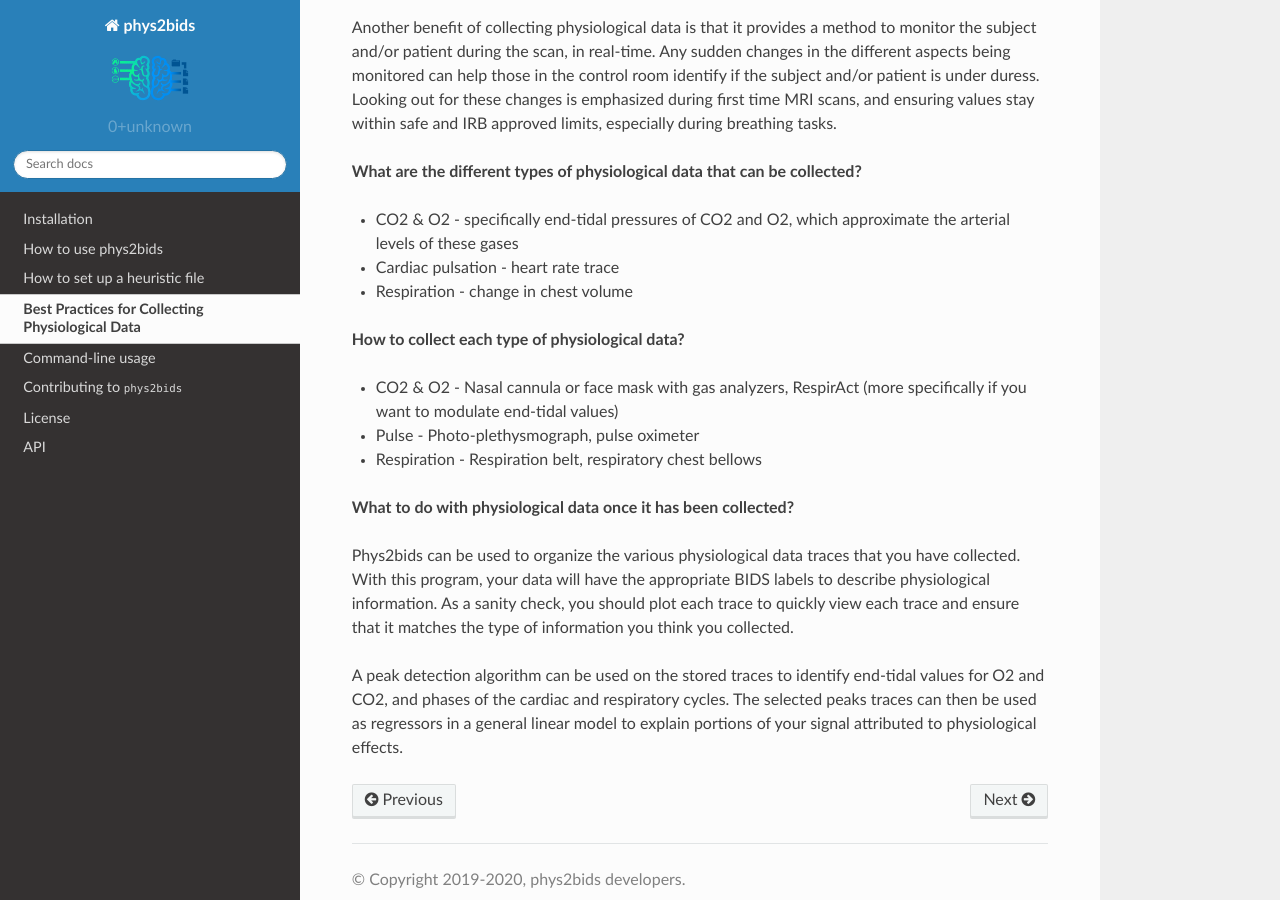
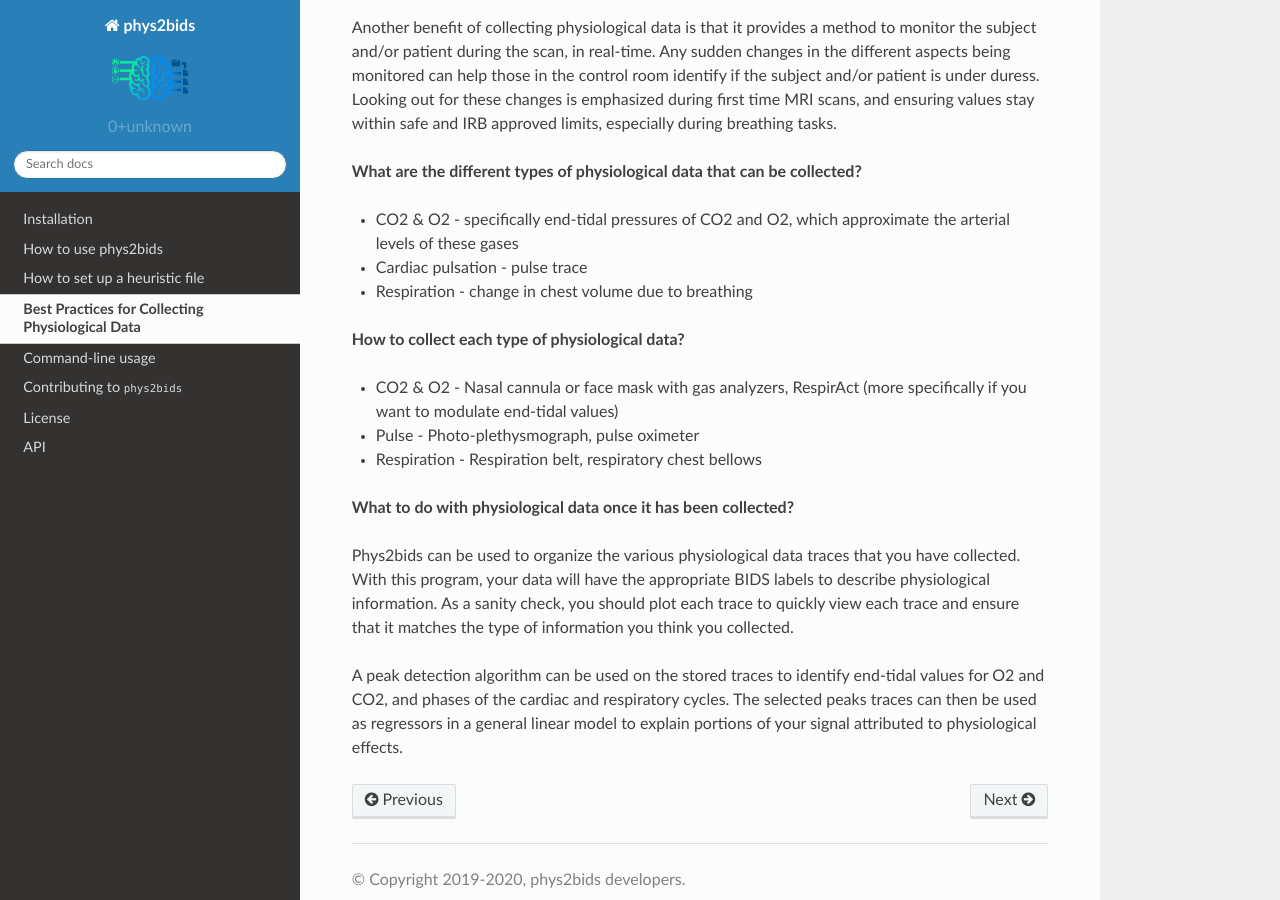
Before and after one commit to physiopy/phys2bids, a Sphinx documentation site: the page built from docs/bestpractice.rst, in a window 1280 px wide and 900 px high, scrolled down 696 px. Built offline with Sphinx 7.4.7 and the Read the Docs theme 2.0.0, drawn with Linux system fonts in a browser that asks for light colours.

Commit message:
minor changes to text

```diff
--- a/docs/bestpractice.rst
+++ b/docs/bestpractice.rst
@@ -19,8 +19,8 @@ Another benefit of collecting physiological data is that it provides a method to
 **What are the different types of physiological data that can be collected?**
 
 - CO2 & O2 - specifically end-tidal pressures of CO2 and O2, which approximate the arterial levels of these gases
-- Cardiac pulsation - heart rate trace
-- Respiration - change in chest volume
+- Cardiac pulsation - pulse trace
+- Respiration - change in chest volume due to breathing
 
 **How to collect each type of physiological data?**
 
```
